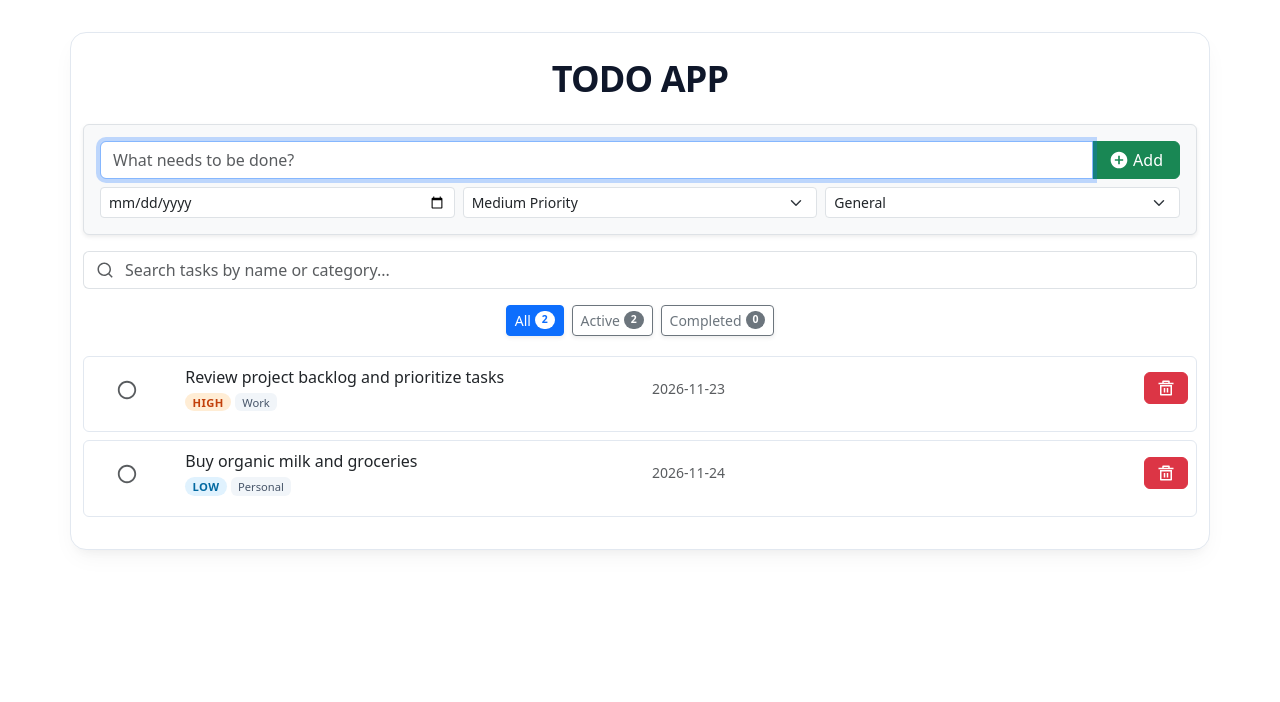
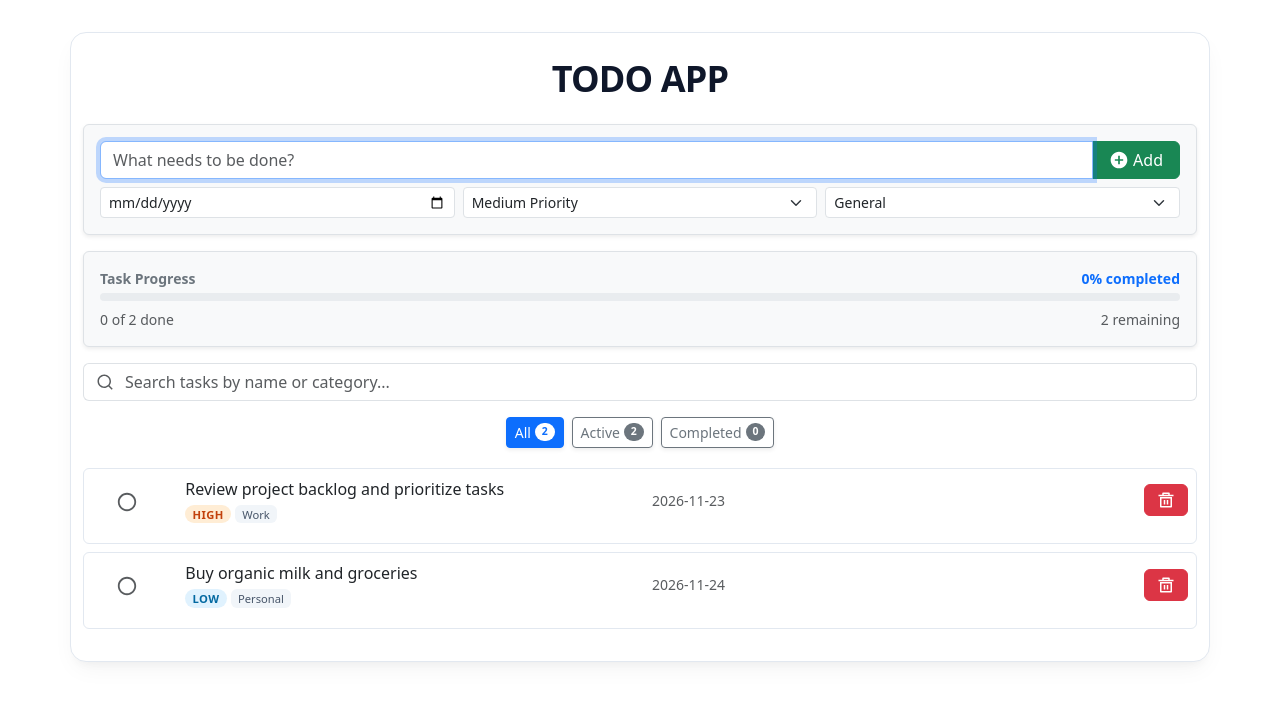
Before and after one commit to Shivamku19/Todo, a React (Vite) app in the folder todo-version-3-useref/: page / in a window 1280 px wide. Shown: the top 702 px of the page. Built offline with nearby package versions, Linux system fonts and the light colour scheme.

Commit message:
feat: add task progress metrics and completion summary bar

```diff
--- a/todo-version-3-useref/src/App.jsx
+++ b/todo-version-3-useref/src/App.jsx
@@ -5,6 +5,7 @@ import Todoitems from "./component/todoitems";
 import Welcomemess from "./component/welcomemess";
 import TaskFilters from "./component/TaskFilters";
 import SearchBar from "./component/SearchBar";
+import TaskStats from "./component/TaskStats";
 import { TodoItemsContextProvider, useTodo } from "./store/todo-items-store";
 import { ToastProvider } from "./context/ToastContext";
 import "./App.css";
@@ -39,6 +40,7 @@ function AppContent() {
     <div className="todo-container container py-4">
       <Header />
       <Item1 />
+      <TaskStats total={counts.all} completed={counts.completed} />
       <SearchBar searchQuery={searchQuery} onSearchChange={setSearchQuery} />
       <TaskFilters currentFilter={filter} onFilterChange={setFilter} counts={counts} />
       <Welcomemess todoitems={filteredItems} />
--- /dev/null
+++ b/todo-version-3-useref/src/component/TaskStats.jsx
@@ -0,0 +1,26 @@
+function TaskStats({ total, completed }) {
+  if (total === 0) return null;
+
+  const percentage = Math.round((completed / total) * 100);
+
+  return (
+    <div className="task-stats-card p-3 my-3 bg-light rounded border shadow-sm">
+      <div className="d-flex justify-content-between align-items-center mb-1">
+        <span className="small fw-semibold text-secondary">Task Progress</span>
+        <span className="small fw-bold text-primary">{percentage}% completed</span>
+      </div>
+      <div className="progress" style={{ height: "8px" }} role="progressbar" aria-valuenow={percentage} aria-valuemin="0" aria-valuemax="100">
+        <div
+          className="progress-bar bg-primary"
+          style={{ width: `${percentage}%`, transition: "width 0.3s ease" }}
+        />
+      </div>
+      <div className="d-flex justify-content-between align-items-center mt-2 small text-muted">
+        <span>{completed} of {total} done</span>
+        <span>{total - completed} remaining</span>
+      </div>
+    </div>
+  );
+}
+
+export default TaskStats;
```
